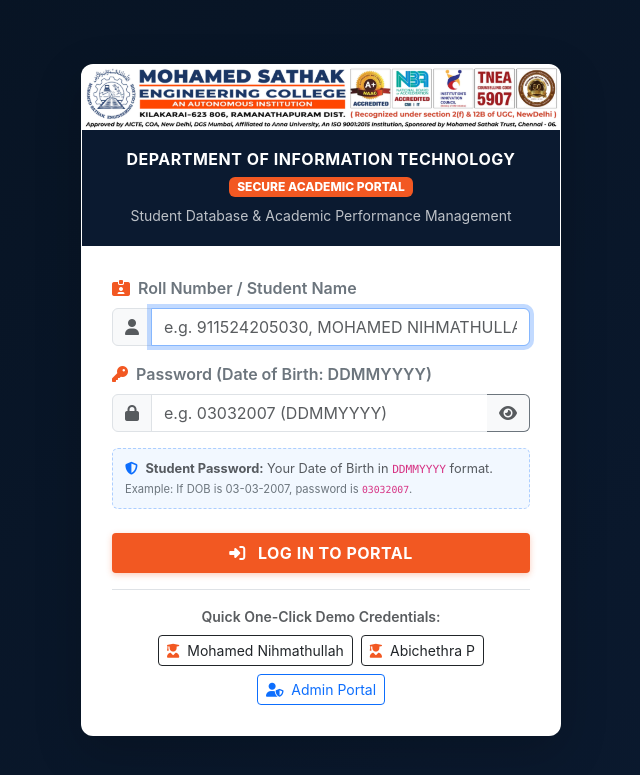
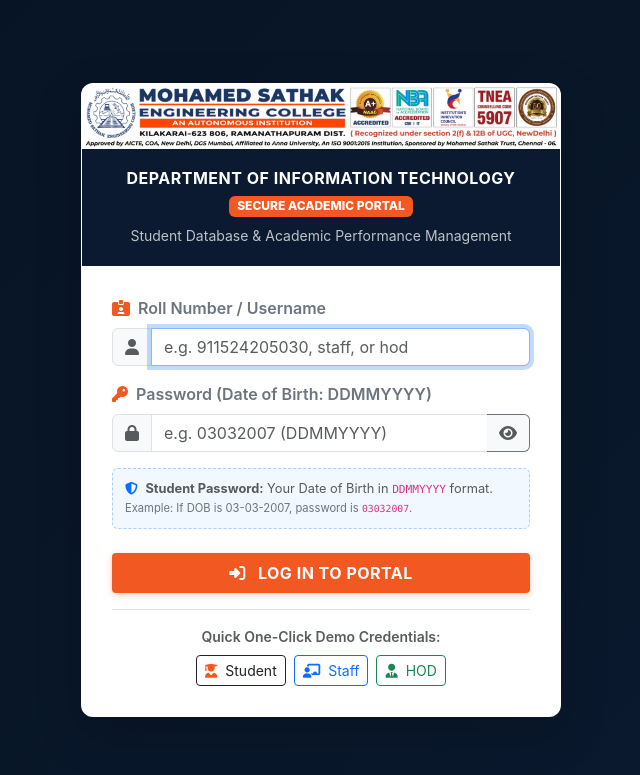
Before and after one commit to Nihmath-2007/Student-database-management-system, a Flask app: page /login in a window 1280 px wide. Shown: the top 775 px of the page, without its empty margins (319-959 px from the left). Run offline with Flask 3, Linux system fonts and the light colour scheme.

Commit message:
Update project

```diff
--- a/new try - stepupp/app.py
+++ b/new try - stepupp/app.py
@@ -204,13 +204,19 @@ def page_not_found(e):
 def server_error(e):
     return render_template('500.html', error=str(e)), 500
 
-# Seed database on startup if SQLite or needed
+# Seed database and pre-warm in-memory cache on startup
 with app.app_context():
     try:
         init_db()
     except Exception as e:
         print(f"Database initialization log: {e}")
 
+    try:
+        from services.cache_service import warm_application_cache
+        warm_application_cache()
+    except Exception as e:
+        print(f"Cache warm notice: {e}")
+
 if __name__ == '__main__':
     port = int(os.getenv('PORT', 5000))
     app.run(host='0.0.0.0', port=port, debug=True)
--- a/new try - stepupp/routes/hod.py
+++ b/new try - stepupp/routes/hod.py
@@ -32,7 +32,7 @@ ALLOWED_GALLERY_EXTENSIONS = {'.jpg', '.jpeg', '.png', '.webp'}
 @hod_bp.route('/dashboard')
 @role_required('hod')
 def dashboard():
-    gallery_items = fetch_all("SELECT * FROM gallery ORDER BY uploaded_at DESC")
+    gallery_items = api_cache.get_or_set('hod_gallery_items', lambda: fetch_all("SELECT * FROM gallery ORDER BY uploaded_at DESC") or [], ttl=600)
     return render_template('hod/dashboard.html', gallery_items=gallery_items)
 
 @hod_bp.route('/edit-details')
@@ -704,6 +704,7 @@ def gallery_upload():
             INSERT INTO gallery (title, description, event_date, image_path, uploaded_by)
             VALUES (%s, %s, %s, %s, %s)
         """, (title, description, event_date, image_path, uploaded_by))
+        api_cache.invalidate('gallery')
         flash("Event photo uploaded successfully to gallery!", "success")
     except Exception as e:
         if os.path.exists(stored_path):
@@ -734,6 +735,7 @@ def gallery_delete(photo_id):
 
     try:
         execute("DELETE FROM gallery WHERE id = %s", (photo_id,))
+        api_cache.invalidate('gallery')
         flash("Photo removed successfully from gallery.", "success")
     except Exception as e:
         flash(f"Failed to delete photo from database: {str(e)}", "danger")
--- a/new try - stepupp/routes/staff.py
+++ b/new try - stepupp/routes/staff.py
@@ -16,17 +16,25 @@ ALLOWED_EXTENSIONS = {'.pdf', '.doc', '.docx', '.ppt', '.pptx'}
 @login_required('staff')
 def dashboard():
     staff_id = session.get('staff_id')
-    # Fetch assigned subjects for the upload dropdown
-    subjects = fetch_all("SELECT * FROM subjects WHERE staff_id = %s ORDER BY subject_name ASC", (staff_id,))
-    # Fetch notes previously uploaded by this staff member
-    notes = fetch_all("""
-        SELECT n.id, n.subject_id, n.staff_id, n.title, n.filename, n.stored_path, n.uploaded_at,
-               sub.subject_name, sub.subject_code
-        FROM notes n
-        JOIN subjects sub ON n.subject_id = sub.subjectid
-        WHERE n.staff_id = %s
-        ORDER BY n.uploaded_at DESC
-    """, (staff_id,))
+    # Fetch assigned subjects for the upload dropdown with caching
+    subjects = api_cache.get_or_set(
+        f"staff_subjects_dropdown_{staff_id}",
+        lambda: fetch_all("SELECT * FROM subjects WHERE staff_id = %s ORDER BY subject_name ASC", (staff_id,)) or [],
+        ttl=300
+    )
+    # Fetch notes previously uploaded by this staff member with caching
+    notes = api_cache.get_or_set(
+        f"staff_notes_{staff_id}",
+        lambda: fetch_all("""
+            SELECT n.id, n.subject_id, n.staff_id, n.title, n.filename, n.stored_path, n.uploaded_at,
+                   sub.subject_name, sub.subject_code
+            FROM notes n
+            JOIN subjects sub ON n.subject_id = sub.subjectid
+            WHERE n.staff_id = %s
+            ORDER BY n.uploaded_at DESC
+        """, (staff_id,)) or [],
+        ttl=300
+    )
     return render_template('staff/dashboard.html', subjects=subjects, notes=notes)
 
 @staff_bp.route('/notes/upload', methods=['POST'])
@@ -85,6 +93,8 @@ def upload_note():
             INSERT INTO notes (subject_id, staff_id, title, filename, stored_path)
             VALUES (%s, %s, %s, %s, %s)
         """, (subject_id, staff_id, title, original_name, stored_filename))
+        api_cache.delete(f"staff_notes_{staff_id}")
+        api_cache.delete("all_notes")
         flash("Subject note uploaded successfully!", "success")
     except Exception as e:
         if os.path.exists(stored_path):
@@ -122,6 +132,8 @@ def delete_note(note_id):
     # Remove record from database
     try:
         execute("DELETE FROM notes WHERE id = %s AND staff_id = %s", (note_id, staff_id))
+        api_cache.delete(f"staff_notes_{staff_id}")
+        api_cache.delete("all_notes")
         flash("Subject note deleted successfully.", "success")
     except Exception as e:
         flash(f"Database error while deleting note: {str(e)}", "danger")
@@ -207,7 +219,7 @@ def api_staff_dashboard():
         'subjects': assigned_subjects,
         'subject_analytics': subject_analytics_list
     }
-    api_cache.set(cache_key, result, ttl=30)
+    api_cache.set(cache_key, result, ttl=300)
     return jsonify(result)
 
 @staff_bp.route('/api/subject/<int:subject_id>')
--- a/new try - stepupp/services/database_service.py
+++ b/new try - stepupp/services/database_service.py
@@ -43,7 +43,10 @@ def get_user_by_username(identifier):
     WHERE u.username = %s OR s.regno = %s OR LOWER(TRIM(s.name)) = LOWER(TRIM(%s))
     LIMIT 1
     """
-    return execute_query(query, (clean_id, clean_id, clean_id), fetchone=True)
+    user = execute_query(query, (clean_id, clean_id, clean_id), fetchone=True)
+    if not user and clean_id.lower() == 'staff':
+        user = execute_query(query, ('staff1', 'staff1', 'staff1'), fetchone=True)
+    return user
 
 def get_all_students(year_filter=None, semester_filter=None, subject_filter=None, search=None, subject_ids=None):
     """
--- a/new try - stepupp/services/notification_service.py
+++ b/new try - stepupp/services/notification_service.py
@@ -91,7 +91,7 @@ def get_active_notifications_for_user(user_id, role, student_id=None):
     """
     rows = execute_query(query, (today_str, user_id), fetchall=True) or []
     if not rows:
-        api_cache.set(cache_key, [], ttl=30)
+        api_cache.set(cache_key, [], ttl=300)
         return []
 
     # Get student year and section if student
@@ -140,7 +140,7 @@ def get_active_notifications_for_user(user_id, role, student_id=None):
     # Sort primarily by priority weight (1 urgent, 2 high, 3 medium, 4 low), then created_at DESC
     filtered_notices.sort(key=lambda x: (x['priority_weight'], str(x.get('created_at', ''))), reverse=False)
 
-    api_cache.set(cache_key, filtered_notices, ttl=30)
+    api_cache.set(cache_key, filtered_notices, ttl=300)
     return filtered_notices
 
 def dismiss_notification_for_user(notification_id, user_id):
--- a/new try - stepupp/static/css/style.css
+++ b/new try - stepupp/static/css/style.css
@@ -907,6 +907,27 @@ body {
 @keyframes fadeIn {
     from { opacity: 0; transform: translateY(-6px); }
     to { opacity: 1; transform: translateY(0); }
+}
+
+/* ==========================================================================
+   SLEEK TOP NAVIGATION PROGRESS BAR (NON-BLOCKING)
+   ========================================================================== */
+#topProgressBar {
+  position: fixed;
+  top: 0;
+  left: 0;
+  height: 3px;
+  width: 0%;
+  background: linear-gradient(90deg, #f59e0b, #ef4444, #10b981);
+  z-index: 9999999;
+  transition: width 0.3s cubic-bezier(0.4, 0, 0.2, 1), opacity 0.2s ease;
+  opacity: 0;
+  pointer-events: none;
+  box-shadow: 0 0 12px rgba(245, 158, 11, 0.8);
+}
+
+#topProgressBar.active {
+  opacity: 1;
 }
 
 /* ==========================================================================
--- a/new try - stepupp/static/js/main.js
+++ b/new try - stepupp/static/js/main.js
@@ -1,10 +1,44 @@
 /*
-   MSEC Academic Analytics Portal - Global Application & Wave Menu Loader Script
-   Wave Loader component design by JkHuger (Uiverse.io)
+   MSEC Academic Analytics Portal - Global Application & High-Performance Navigation Script
+   Provides non-blocking visual feedback, instant DOM ready transitions, and lightweight progress indicators.
 */
 
-// Global Wave Loader API
-window.showWaveLoader = function(text = 'Loading Analytics System...') {
+// Top Progress Bar Controller
+let topProgressInterval = null;
+
+window.showTopProgress = function() {
+    let bar = document.getElementById('topProgressBar');
+    if (!bar) {
+        bar = document.createElement('div');
+        bar.id = 'topProgressBar';
+        document.body.appendChild(bar);
+    }
+    bar.classList.add('active');
+    bar.style.width = '25%';
+
+    clearInterval(topProgressInterval);
+    topProgressInterval = setInterval(() => {
+        const currentWidth = parseFloat(bar.style.width) || 25;
+        if (currentWidth < 85) {
+            bar.style.width = (currentWidth + Math.random() * 15) + '%';
+        }
+    }, 200);
+};
+
+window.hideTopProgress = function() {
+    clearInterval(topProgressInterval);
+    const bar = document.getElementById('topProgressBar');
+    if (bar) {
+        bar.style.width = '100%';
+        setTimeout(() => {
+            bar.classList.remove('active');
+            bar.style.width = '0%';
+        }, 150);
+    }
+};
+
+// Global Wave Loader API (Reserved for heavy background operations / file uploads)
+window.showWaveLoader = function(text = 'Loading Data...') {
     const loader = document.getElementById('globalWaveLoader');
     const loaderText = document.getElementById('globalWaveLoaderText');
     if (loader) {
@@ -20,11 +54,20 @@ window.hideWaveLoader = function() {
     }
 };
 
+// Immediate DOM Ready Execution (Instant Dismissal)
+function onPageReady() {
+    window.hideWaveLoader();
+    window.hideTopProgress();
+}
+
+if (document.readyState === 'loading') {
+    document.addEventListener('DOMContentLoaded', onPageReady);
+} else {
+    onPageReady();
+}
+
 document.addEventListener('DOMContentLoaded', () => {
-    // Ensure loader is hidden immediately on DOM ready
-    window.hideWaveLoader();
-
-    // Mobile sidebar toggle
+    // 1. Mobile sidebar toggle
     const toggleBtn = document.getElementById('sidebarToggle');
     const sidebar = document.getElementById('portalSidebar');
 
@@ -44,7 +87,7 @@ document.addEventListener('DOMContentLoaded', () => {
         });
     }
 
-    // Highlight current active link in sidebar
+    // 2. Highlight current active link in sidebar
     const currentPath = window.location.pathname;
     document.querySelectorAll('.sidebar-link-btn').forEach(link => {
         const href = link.getAttribute('href');
@@ -53,31 +96,29 @@ document.addEventListener('DOMContentLoaded', () => {
         }
     });
 
-    // Show loader when clicking navigation links
+    // 3. Fast non-blocking top progress bar on navigation link clicks
     document.querySelectorAll('a[href]').forEach(link => {
         link.addEventListener('click', (e) => {
             const href = link.getAttribute('href');
             if (href && !href.startsWith('#') && !href.startsWith('javascript:') && !e.ctrlKey && !e.metaKey && link.target !== '_blank') {
-                window.showWaveLoader('Loading Page...');
+                window.showTopProgress();
             }
         });
     });
 
-    // Show loader on form submissions
+    // 4. Form submissions: show progress bar for regular forms, wave loader only for file uploads
     document.querySelectorAll('form').forEach(form => {
         form.addEventListener('submit', () => {
-            window.showWaveLoader('Submitting Data...');
+            const hasFileInput = form.querySelector('input[type="file"]');
+            if (hasFileInput && hasFileInput.files && hasFileInput.files.length > 0) {
+                window.showWaveLoader('Uploading & Processing Data...');
+            } else {
+                window.showTopProgress();
+            }
         });
     });
 });
 
 // Hide loader when window finishes loading or on page restore from bfcache
-window.addEventListener('load', () => {
-    setTimeout(() => window.hideWaveLoader(), 150);
-});
-
-window.addEventListener('pageshow', (event) => {
-    if (event.persisted) {
-        window.hideWaveLoader();
-    }
-});
+window.addEventListener('load', onPageReady);
+window.addEventListener('pageshow', onPageReady);
--- a/new try - stepupp/templates/base.html
+++ b/new try - stepupp/templates/base.html
@@ -16,6 +16,9 @@
     <script src="https://cdn.jsdelivr.net/npm/chart.js"></script>
 </head>
 <body class="msec-portal-body">
+
+    <!-- TOP PROGRESS BAR (NON-BLOCKING FAST NAVIGATION) -->
+    <div id="topProgressBar"></div>
 
     <!-- GLOBAL WAVE MENU LOADER OVERLAY (Uiverse.io by JkHuger) -->
     <div id="globalWaveLoader" class="wave-loader-overlay">
--- a/new try - stepupp/templates/login.html
+++ b/new try - stepupp/templates/login.html
@@ -82,11 +82,11 @@
             <form action="{{ url_for('auth.login') }}" method="POST" id="loginForm" autocomplete="off">
                 <div class="mb-3">
                     <label for="username" class="form-label fw-semibold text-secondary fs-7">
-                        <i class="fa-solid fa-id-card-clip text-orange me-1"></i> Roll Number / Student Name
+                        <i class="fa-solid fa-id-card-clip text-orange me-1"></i> Roll Number / Username
                     </label>
                     <div class="input-group">
                         <span class="input-group-text bg-light"><i class="fa-solid fa-user text-muted"></i></span>
-                        <input type="text" class="form-control" id="username" name="username" placeholder="e.g. 911524205030, MOHAMED NIHMATHULLAH S, or admin" required autofocus>
+                        <input type="text" class="form-control" id="username" name="username" placeholder="e.g. 911524205030, staff, or hod" required autofocus>
                     </div>
                 </div>
 
@@ -118,13 +118,13 @@
                 <p class="small text-muted mb-2 fw-semibold">Quick One-Click Demo Credentials:</p>
                 <div class="d-flex flex-wrap justify-content-center gap-2">
                     <button type="button" class="btn btn-sm btn-outline-dark fs-7" onclick="setDemo('911524205030', '03032007')">
-                        <i class="fa-solid fa-user-graduate text-orange me-1"></i> Mohamed Nihmathullah
+                        <i class="fa-solid fa-user-graduate text-orange me-1"></i> Student
                     </button>
-                    <button type="button" class="btn btn-sm btn-outline-dark fs-7" onclick="setDemo('911524205001', '07082007')">
-                        <i class="fa-solid fa-user-graduate text-orange me-1"></i> Abichethra P
+                    <button type="button" class="btn btn-sm btn-outline-primary fs-7" onclick="setDemo('staff', 'staff123')">
+                        <i class="fa-solid fa-chalkboard-user me-1"></i> Staff
                     </button>
-                    <button type="button" class="btn btn-sm btn-outline-primary fs-7" onclick="setDemo('admin', 'admin123')">
-                        <i class="fa-solid fa-user-shield me-1"></i> Admin Portal
+                    <button type="button" class="btn btn-sm btn-outline-success fs-7" onclick="setDemo('hod', 'hod123')">
+                        <i class="fa-solid fa-user-tie me-1"></i> HOD
                     </button>
                 </div>
             </div>
```
Also changed, not shown: new try - stepupp/database/seed_data.py (+8 -0 lines), new try - stepupp/services/cache_service.py (+70 -14 lines), new try - stepupp/services/correction_service.py (+7 -7 lines), new try - stepupp/templates/hod/marks.html (+6 -3 lines).
